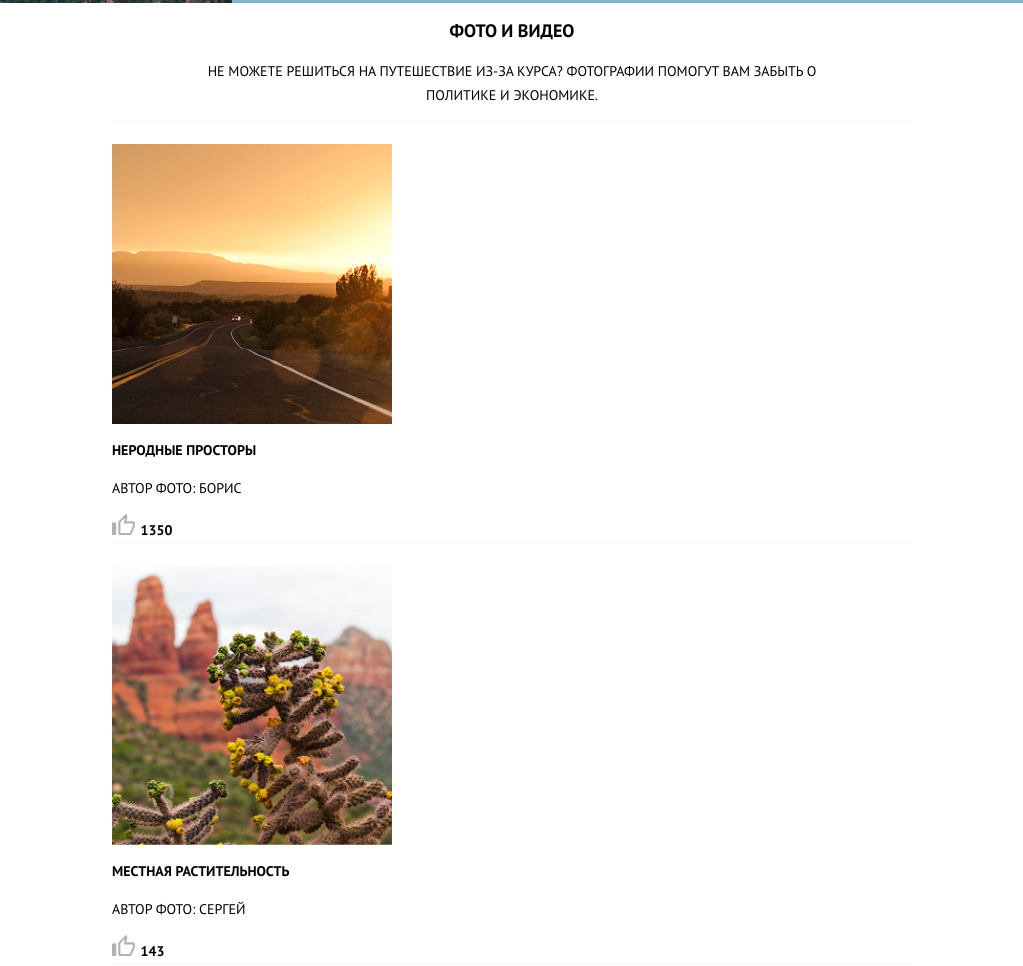
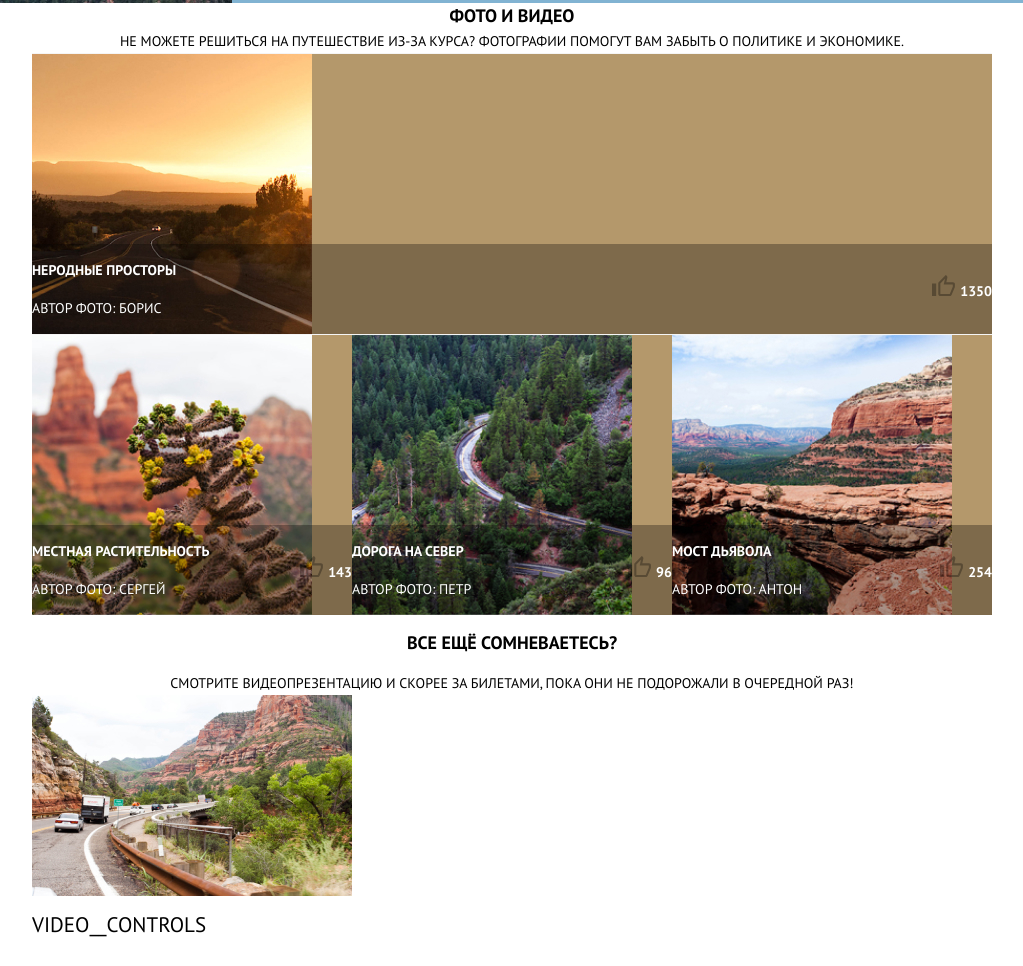
Before and after one commit to pashaprig/638417-sedona-22, a website: page source/catalog.html in a window 1280 px wide. Shown: the part 442-1408 px from the top of the page, without its empty margins (128-1151 px from the left). Drawn offline with nearby package versions, Linux system fonts and the light colour scheme; files that its build step writes are made by us from their sources.

Commit message:
Адаптивная сетка для страницы каталога

```diff
--- a/source/catalog.html
+++ b/source/catalog.html
@@ -49,7 +49,7 @@
       <main class="page-main">
         <div class="container main__wrapper">
           <section class="photo">
-            <div class="container photo__wrapper">
+            <div class="photo__wrapper">
               <div class="legend">
                 <div class="container legend__wrapper">
                   <h1 class="legend__title">Фото и видео</h1>
@@ -58,51 +58,83 @@
               </div>
 
               <ul class="photo__list">
-                <li class="photo__item">
-                  <img class="photo__item__img" src="img/photo-1-mobile.jpg" width="280" height="280" alt="Дорога на закате">
+                <li class="photo__item photo__item--extended">
+                  <div class="photo__item__img">
+                    <img class="" src="img/photo-1-mobile.jpg" width="280" height="280" alt="Дорога на закате">
+                  </div>
+
+                  <div class="photo__about__wrapper">
+                    <div class="photo__title__groupe">
                       <h3 class="photo__item__title">Неродные просторы</h3>
                       <p class="photo__item__author">Автор фото: Борис</p>
+                    </div>
+
                     <div class="photo__like">
                       <svg width="23" height="21" viewBox="0 0 23 21" fill="none" xmlns="http://www.w3.org/2000/svg">
                         <path opacity="0.3" d="M12.9636 3.78L12.3364 6.825L11.7091 9.45H14.3227H20.8045V11.55C20.8045 11.55 20.8045 11.55 20.8045 11.655L17.7727 18.9H8.36364V8.4L12.9636 3.78ZM2.09091 10.5V18.9V10.5ZM13.8 0L6.9 6.93C6.48182 7.245 6.27273 7.77 6.27273 8.4V18.9C6.27273 20.055 7.21364 21 8.36364 21H17.7727C18.6091 21 19.3409 20.475 19.6545 19.74L22.7909 12.285C22.8955 12.075 22.8955 11.76 22.8955 11.55V9.45H23C23 8.295 22.0591 7.35 20.9091 7.35H14.3227L15.3682 2.52V2.205C15.3682 1.785 15.1591 1.365 14.95 1.05L13.8 0ZM4.18182 8.4H0V21H4.18182V8.4Z" fill="black"/>
                       </svg>
                       <span class="photo__like__numbers">1350</span>
                     </div>
+                  </div>
                 </li>
 
                 <li class="photo__item">
-                  <img class="photo__item__img" src="img/photo-2-mobile.jpg" width="280" height="280" alt="Цветущий кактус">
+                  <div class="photo__item__img">
+                    <img class="" src="img/photo-2-mobile.jpg" width="280" height="280" alt="Кактус цветёт">
+                  </div>
+
+                  <div class="photo__about__wrapper">
+                    <div class="photo__title__groupe">
                       <h3 class="photo__item__title">Местная растительность</h3>
                       <p class="photo__item__author">Автор фото: Сергей</p>
+                    </div>
+
                     <div class="photo__like">
                       <svg width="23" height="21" viewBox="0 0 23 21" fill="none" xmlns="http://www.w3.org/2000/svg">
                         <path opacity="0.3" d="M12.9636 3.78L12.3364 6.825L11.7091 9.45H14.3227H20.8045V11.55C20.8045 11.55 20.8045 11.55 20.8045 11.655L17.7727 18.9H8.36364V8.4L12.9636 3.78ZM2.09091 10.5V18.9V10.5ZM13.8 0L6.9 6.93C6.48182 7.245 6.27273 7.77 6.27273 8.4V18.9C6.27273 20.055 7.21364 21 8.36364 21H17.7727C18.6091 21 19.3409 20.475 19.6545 19.74L22.7909 12.285C22.8955 12.075 22.8955 11.76 22.8955 11.55V9.45H23C23 8.295 22.0591 7.35 20.9091 7.35H14.3227L15.3682 2.52V2.205C15.3682 1.785 15.1591 1.365 14.95 1.05L13.8 0ZM4.18182 8.4H0V21H4.18182V8.4Z" fill="black"/>
                       </svg>
                       <span class="photo__like__numbers">143</span>
                     </div>
+                  </div>
                 </li>
 
                 <li class="photo__item">
-                  <img class="photo__item__img" src="img/photo-3-mobile.jpg" width="280" height="280" alt="Горная дорога">
+                  <div class="photo__item__img">
+                    <img class="" src="img/photo-3-mobile.jpg" width="280" height="280" alt="Горная дорога">
+                  </div>
+
+                  <div class="photo__about__wrapper">
+                    <div class="photo__title__groupe">
                       <h3 class="photo__item__title">Дорога на север</h3>
                       <p class="photo__item__author">Автор фото: Петр</p>
+                    </div>
+
                     <div class="photo__like">
                       <svg width="23" height="21" viewBox="0 0 23 21" fill="none" xmlns="http://www.w3.org/2000/svg">
                         <path opacity="0.3" d="M12.9636 3.78L12.3364 6.825L11.7091 9.45H14.3227H20.8045V11.55C20.8045 11.55 20.8045 11.55 20.8045 11.655L17.7727 18.9H8.36364V8.4L12.9636 3.78ZM2.09091 10.5V18.9V10.5ZM13.8 0L6.9 6.93C6.48182 7.245 6.27273 7.77 6.27273 8.4V18.9C6.27273 20.055 7.21364 21 8.36364 21H17.7727C18.6091 21 19.3409 20.475 19.6545 19.74L22.7909 12.285C22.8955 12.075 22.8955 11.76 22.8955 11.55V9.45H23C23 8.295 22.0591 7.35 20.9091 7.35H14.3227L15.3682 2.52V2.205C15.3682 1.785 15.1591 1.365 14.95 1.05L13.8 0ZM4.18182 8.4H0V21H4.18182V8.4Z" fill="black"/>
                       </svg>
                       <span class="photo__like__numbers">96</span>
                     </div>
+                  </div>
                 </li>
 
                 <li class="photo__item">
-                  <img class="photo__item__img" src="img/photo-4-mobile.jpg" width="280" height="280" alt="Вид на каньон">
+                  <div class="photo__item__img">
+                    <img class="" src="img/photo-4-mobile.jpg" width="280" height="280" alt="Карниз над обрывом">
+                  </div>
+
+                  <div class="photo__about__wrapper">
+                    <div class="photo__title__groupe">
                       <h3 class="photo__item__title">Мост Дьявола</h3>
                       <p class="photo__item__author">Автор фото: Антон</p>
+                    </div>
+
                     <div class="photo__like">
                       <svg width="23" height="21" viewBox="0 0 23 21" fill="none" xmlns="http://www.w3.org/2000/svg">
                         <path opacity="0.3" d="M12.9636 3.78L12.3364 6.825L11.7091 9.45H14.3227H20.8045V11.55C20.8045 11.55 20.8045 11.55 20.8045 11.655L17.7727 18.9H8.36364V8.4L12.9636 3.78ZM2.09091 10.5V18.9V10.5ZM13.8 0L6.9 6.93C6.48182 7.245 6.27273 7.77 6.27273 8.4V18.9C6.27273 20.055 7.21364 21 8.36364 21H17.7727C18.6091 21 19.3409 20.475 19.6545 19.74L22.7909 12.285C22.8955 12.075 22.8955 11.76 22.8955 11.55V9.45H23C23 8.295 22.0591 7.35 20.9091 7.35H14.3227L15.3682 2.52V2.205C15.3682 1.785 15.1591 1.365 14.95 1.05L13.8 0ZM4.18182 8.4H0V21H4.18182V8.4Z" fill="black"/>
                       </svg>
                       <span class="photo__like__numbers">254</span>
+                    </div>
                   </div>
                 </li>
               </ul>
@@ -110,7 +142,7 @@
           </section>
 
           <section class="promo">
-            <div class="container promo__wrapper">
+            <div class="promo__wrapper">
               <div class="legend">
                 <h2 class="legend__title">Все ещё сомневаетесь?</h2>
                 <p class="legend__lead">Смотрите видеопрезентацию и скорее за билетами, пока они не подорожали в очередной раз!</p>
@@ -128,8 +160,7 @@
         </div>
       </main>
 
-      <footer class="footer">
-        <div class="container footer__wrapper">
+      <footer class="footer container">
         <section class="contacts">
           <h2 class="visually-hidden">Наш хештег</h2>
           <div class="contacts__hashtag">
@@ -163,7 +194,6 @@
             </a>
           </div>
         </section>
-        </div>
       </footer>
     </div>
   </body>
--- a/source/sass/blocks/legend.scss
+++ b/source/sass/blocks/legend.scss
@@ -1,3 +1,9 @@
+.legend h1,
+.legend p {
+  padding: 0;
+  margin: 0;
+}
+
 .legend__title {
   font-weight: 700;
   font-size: 18px;
--- a/source/sass/blocks/photo.scss
+++ b/source/sass/blocks/photo.scss
@@ -1,17 +1,68 @@
 .photo {
   padding-right: 20px;
   padding-left: 20px;
+
+  @media (min-width: $tablet-width) {
+    padding-right: 0;
+    padding-left: 0;
+  }
 }
 
 .photo__list {
   padding: 0;
   margin: 0;
   list-style: none;
+
+  @media (min-width: $tablet-width) {
+    display: grid;
+    grid-template-columns: 1fr 1fr;
+  }
+
+  @media (min-width: $desktop-width) {
+    display: grid;
+    grid-template-columns: 1fr 1fr 1fr;
+  }
 }
 
 .photo__item {
-  padding-top: 22px;
+  position: relative;
+  margin-top: 22px;
   border-top: 1px solid $form-groupe-grey;
+
+  @media (min-width: $tablet-width) {
+    margin-top: 0;
+
+    &--extended {
+      grid-column: span 2;
+    }
+  }
+
+  @media (min-width: $desktop-width) {
+    &--extended {
+      grid-column: span 3;
+    }
+  }
+}
+
+.photo__item__img {
+  background-color: $bcg-photo;
+}
+
+.photo__about__wrapper {
+  @media (min-width: $tablet-width) {
+    display: flex;
+    justify-content: space-between;
+    align-items: center;
+    background-color: $bcg-photo-title;
+  }
+
+  @media (min-width: $desktop-width) {
+    position: absolute;
+    bottom: 0;
+    width: 100%;
+    color: $basic-white;
+    background-color:rgba(0, 0, 0, 0.3);
+  }
 }
 
 .photo__item__title,
--- a/source/sass/global/variables.scss
+++ b/source/sass/global/variables.scss
@@ -4,6 +4,8 @@ $basic-white: #ffffff;
 $basic-black: #000000;
 $basic-blue: #81b3d2;
 $basic-grey: #eeeeee;
+$bcg-photo: #b4986b;
+$bcg-photo-title: #eaeaea;
 
 //Form-colors
 $icon-grey: #f6f6f6;
```
Lines whose indentation alone changed are shown as unchanged.
